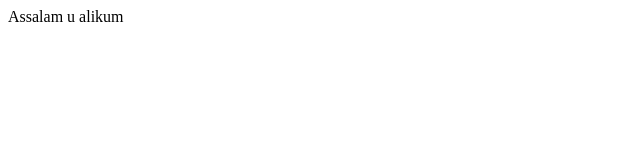
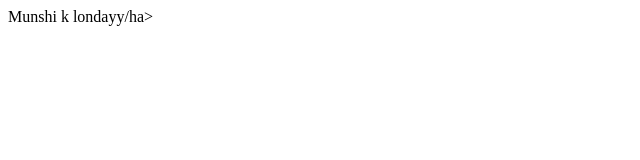
Before and after one commit to GeniusDev95/Geniusdev95.github.io, a plain HTML site: page index.html in a window 1280 px wide. Shown: the full height of the page, 0-640 px from the left. Drawn offline with Linux system fonts and the light colour scheme.

Commit message:
Update index.html

```diff
--- a/index.html
+++ b/index.html
@@ -6,6 +6,6 @@
     <title>Document</title>
 </head>
 <body>
-    <ha>Assalam u alikum</ha>
+    <ha>Munshi k londayy/ha>
 </body>
 </html>
```
